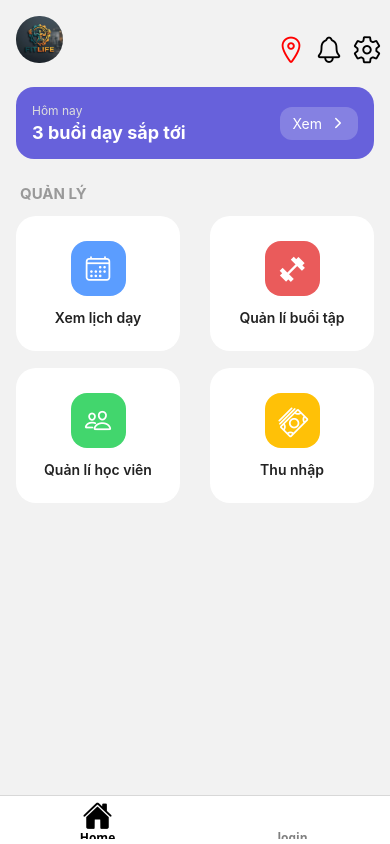
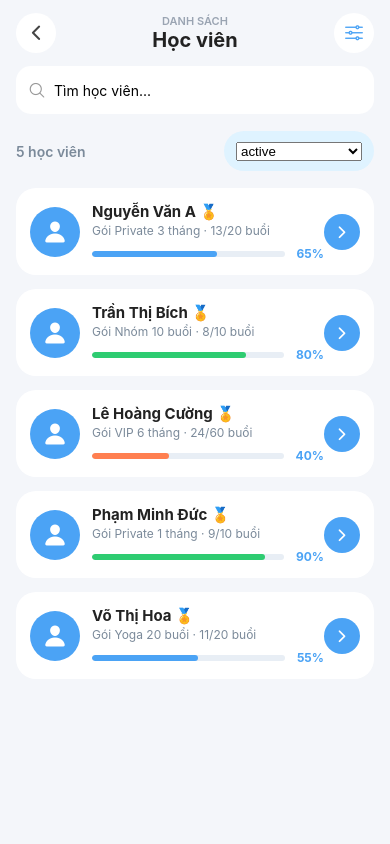
Before and after one commit to xuantruong5/FitLife, a React Native app: screen /MembersPage in a window 390 px wide. Built offline with nearby package versions, Linux system fonts and the light colour scheme.

Commit message:
lam members and theo doi

```diff
--- a/App.tsx
+++ b/App.tsx
@@ -10,6 +10,8 @@ import Login from "./src/pages/login";
 import Onloading from "./src/pages/on_loading";
 import Attendance from "./src/pages/AttendancePage";
 import Calendar from "./src/pages/CalendarPage";
+import MembersPage from "./src/pages/MembersPage";
+import Progress from "./src/pages/ProgressPage";
 
 
 
@@ -106,6 +108,8 @@ const App = () => {
                     <Stack.Screen name="OnLoading" component={Onloading}/>
                     <Stack.Screen name="Attendance" component={Attendance}/>
                     <Stack.Screen name = "Calendar" component={Calendar}/>
+                    <Stack.Screen name = "MembersPage" component={MembersPage}/>
+                    <Stack.Screen name="Progress" component={Progress}/>
 
 
 
--- a/package.json
+++ b/package.json
@@ -11,6 +11,7 @@
   },
   "dependencies": {
     "@react-native-community/datetimepicker": "^9.1.0",
+    "@react-native-picker/picker": "^2.11.4",
     "@react-native/new-app-screen": "0.86.0",
     "@react-navigation/bottom-tabs": "^7.18.2",
     "@react-navigation/native": "^7.3.3",
--- a/src/pages/HomePage.tsx
+++ b/src/pages/HomePage.tsx
@@ -30,7 +30,7 @@ const HomePage = ({ navigation }: any) => {
                         <Text style={styles.bannerText1}>Hôm nay</Text>
                         <Text style={styles.bannerText2}>3 buổi dạy sắp tới</Text>
                     </View>
-                    <TouchableOpacity style={styles.btnView}>
+                    <TouchableOpacity style={styles.btnView} onPress={() => navigation.navigate('Attendance')} >
                         <Text style={styles.btnViewText}>Xem </Text>
                         <Ionicons name="chevron-forward" size={16} color="#fff" />
                     </TouchableOpacity>
@@ -70,7 +70,7 @@ const HomePage = ({ navigation }: any) => {
 
                 </View>
                 <View style={styles.row}>
-                    <TouchableOpacity onPress={() => navigation.navigate('Attendance')} style={[
+                    <TouchableOpacity onPress={() => navigation.navigate('MembersPage')} style={[
                         styles.card,
                         {
                             shadowColor: '#42D66D',
--- /dev/null
+++ b/src/pages/MembersPage.tsx
@@ -0,0 +1,320 @@
+import React, { useState } from "react";
+import { ScrollView, StyleSheet, Text, TextInput, TouchableOpacity, View, } from "react-native";
+import Ionicons from "react-native-vector-icons/Ionicons";
+import { widthPercentageToDP as wp, heightPercentageToDP as hp } from 'react-native-responsive-screen';
+import { SafeAreaView } from "react-native-safe-area-context";
+import { Picker } from "@react-native-picker/picker";
+
+const members = [
+    {
+        id: "1",
+        name: "Nguyễn Văn A",
+        package: "Gói Private 3 tháng",
+        progress: 65,
+        sessions: "13/20 buổi",
+        color: "#4BA3F5",
+
+    },
+    {
+        id: "2",
+        name: "Trần Thị Bích",
+        package: "Gói Nhóm 10 buổi",
+        progress: 80,
+        sessions: "8/10 buổi",
+        color: "#2ecc71",
+    },
+    {
+        id: "3",
+        name: "Lê Hoàng Cường",
+        package: "Gói VIP 6 tháng",
+        progress: 40,
+        sessions: "24/60 buổi",
+        color: "#ff7f50",
+    },
+    {
+        id: "4",
+        name: "Phạm Minh Đức",
+        package: "Gói Private 1 tháng",
+        progress: 90,
+        sessions: "9/10 buổi",
+        color: "#2ecc71",
+    },
+    {
+        id: "5",
+        name: "Võ Thị Hoa",
+        package: "Gói Yoga 20 buổi",
+        progress: 55,
+        sessions: "11/20 buổi",
+        color: "#4BA3F5",
+    },
+];
+
+
+
+const MembersPage = ({ navigation }: any) => {
+    const [status, setStatus] = useState("active");
+    return (
+        <SafeAreaView style={styles.container}>
+            <View style={styles.header}>
+                <TouchableOpacity onPress={() => navigation.goBack()} style={styles.iconBtn}>
+                    <Ionicons name="chevron-back" size={22} color="#444"/>
+                </TouchableOpacity>
+
+                <View>
+                    <Text style={styles.subTitle}>DANH SÁCH</Text>
+                    <Text style={styles.title}>Học viên</Text>
+                </View>
+
+                <TouchableOpacity style={styles.iconBtn}>
+                    <Ionicons name="options-outline" size={22} color="#4BA3F5"/>
+                </TouchableOpacity>
+            </View>
+
+            <View style={styles.searchBox}>
+                <Ionicons
+                    name="search-outline"
+                    size={18}
+                    color="#999"
+                />
+                <TextInput
+                    placeholder="Tìm học viên..."
+                    style={styles.input}
+                />
+            </View>
+
+            <View style={styles.statsRow}>
+                <Text style={styles.countText}>
+                    {members.length} học viên
+                </Text>
+
+                <View style={styles.pickerContainer}>
+                    <Picker
+                        selectedValue={status}
+                        onValueChange={(value) => setStatus(value)}
+
+                    >
+                        <Picker.Item  label="active" value="active" />
+                        <Picker.Item label="stopped" value="stopped" />
+                        <Picker.Item label="completed" value="completed" />
+                    </Picker>
+                </View>
+
+                {/* <TouchableOpacity style={styles.statusBadge}>
+                    <Text style={styles.statusText}>
+                        Đang hoạt động
+                    </Text>
+                </TouchableOpacity> */}
+            </View>
+            <ScrollView showsVerticalScrollIndicator={false}>
+                {members.map((item) => (
+                    <View key={item.id} style={styles.card}>
+                        <View style={styles.avatar}>
+                            <Ionicons  name="person"  size={24} color="#fff" />
+                        </View>
+                        <View style={styles.info}>
+                            <Text style={styles.name}>
+                                {item.name} 🏅
+                            </Text>
+
+                            <Text style={styles.package}>
+                                {item.package} · {item.sessions}
+                            </Text>
+
+                            <View style={styles.progressContainer}>
+                                <View style={styles.progressBg}>
+                                    <View
+                                        style={[
+                                            styles.progressFill,
+                                            {
+                                                width: `${item.progress}%`,
+                                                backgroundColor: item.color,
+                                            },
+                                        ]}
+                                    />
+                                </View>
+
+                                <Text style={styles.progressText}>
+                                    {item.progress}%
+                                </Text>
+                            </View>
+                        </View>
+
+                        <TouchableOpacity onPress={() => navigation.navigate("Progress")} style={styles.arrowBtn}>
+                            <Ionicons name="chevron-forward" size={18} color="#fff"/>
+                        </TouchableOpacity>
+                    </View>
+                ))}
+
+            </ScrollView>
+
+
+        </SafeAreaView>
+    );
+};
+
+const styles = StyleSheet.create({
+    container: {
+        flex: 1,
+        backgroundColor: "#F4F6FA",
+        paddingHorizontal: wp("4%"),
+    },
+
+    header: {
+        flexDirection: "row",
+        justifyContent: "space-between",
+        alignItems: "center",
+        marginVertical: hp("1.5%"),
+    },
+
+    iconBtn: {
+        width: 40,
+        height: 40,
+        borderRadius: 20,
+        backgroundColor: "#fff",
+        justifyContent: "center",
+        alignItems: "center",
+        elevation: 2,
+    },
+    pickerContainer: {
+        width: 150,
+        height: 40,
+        borderRadius: 20,
+        justifyContent: "center",
+        backgroundColor: "#DFF3FF",
+        paddingHorizontal: 12,
+        paddingVertical: 6,
+    },
+
+
+    subTitle: {
+        textAlign: "center",
+        color: "#9AA4B2",
+        fontSize: 11,
+        fontWeight: "600",
+    },
+
+    title: {
+        textAlign: "center",
+        fontSize: 20,
+        fontWeight: "700",
+        color: "#222",
+    },
+
+    searchBox: {
+        flexDirection: "row",
+        alignItems: "center",
+        backgroundColor: "#fff",
+        borderRadius: 15,
+        paddingHorizontal: 12,
+        marginBottom: hp("2%"),
+        height: 48,
+    },
+
+    input: {
+        flex: 1,
+        marginLeft: 8,
+    },
+
+    statsRow: {
+        flexDirection: "row",
+        justifyContent: "space-between",
+        alignItems: "center",
+        marginBottom: hp("2%"),
+    },
+
+    countText: {
+        color: "#7B8A9A",
+        fontWeight: "600",
+    },
+
+    statusBadge: {
+        backgroundColor: "#DFF3FF",
+        paddingHorizontal: 12,
+        paddingVertical: 6,
+        borderRadius: 20,
+    },
+
+    statusText: {
+        color: "#4BA3F5",
+        fontSize: 12,
+        fontWeight: "600",
+    },
+
+    card: {
+        flexDirection: "row",
+        alignItems: "center",
+        backgroundColor: "#fff",
+        borderRadius: 20,
+        padding: 14,
+        marginBottom: 14,
+        elevation: 2,
+    },
+
+    avatar: {
+        width: 50,
+        height: 50,
+        borderRadius: 25,
+        backgroundColor: "#4BA3F5",
+        justifyContent: "center",
+        alignItems: "center",
+    },
+
+    info: {
+        flex: 1,
+        marginLeft: 12,
+    },
+
+    name: {
+        fontSize: 15,
+        fontWeight: "700",
+        color: "#222",
+    },
+
+    package: {
+        fontSize: 12,
+        color: "#7B8A9A",
+        marginTop: 2,
+        marginBottom: 8,
+    },
+
+    progressContainer: {
+        flexDirection: "row",
+        alignItems: "center",
+    },
+
+    progressBg: {
+        flex: 1,
+        height: 6,
+        backgroundColor: "#E8EEF5",
+        borderRadius: 20,
+        overflow: "hidden",
+        marginRight: 8,
+    },
+
+    progressFill: {
+        height: "100%",
+        borderRadius: 20,
+        // backgroundColor: "#4BA3F5",
+    },
+
+
+    progressText: {
+        fontSize: 12,
+        fontWeight: "700",
+        color: "#4BA3F5",
+        marginLeft: 4,
+    },
+
+    arrowBtn: {
+        width: 36,
+        height: 36,
+        borderRadius: 18,
+        backgroundColor: "#4BA3F5",
+        justifyContent: "center",
+        alignItems: "center",
+    },
+
+
+});
+
+export default MembersPage;
--- /dev/null
+++ b/src/pages/ProgressPage.tsx
@@ -0,0 +1,17 @@
+import { StyleSheet, Text, View } from "react-native"
+
+const Progress =  () => {
+    return(
+        <View style={styles.container}>
+            <Text>hello theo doi tien do </Text>
+        </View>
+    )
+}
+const styles = StyleSheet.create({
+    container: {
+        flex: 1,
+        justifyContent: "center",
+        alignItems: "center"
+    }
+})
+export default Progress;
```
